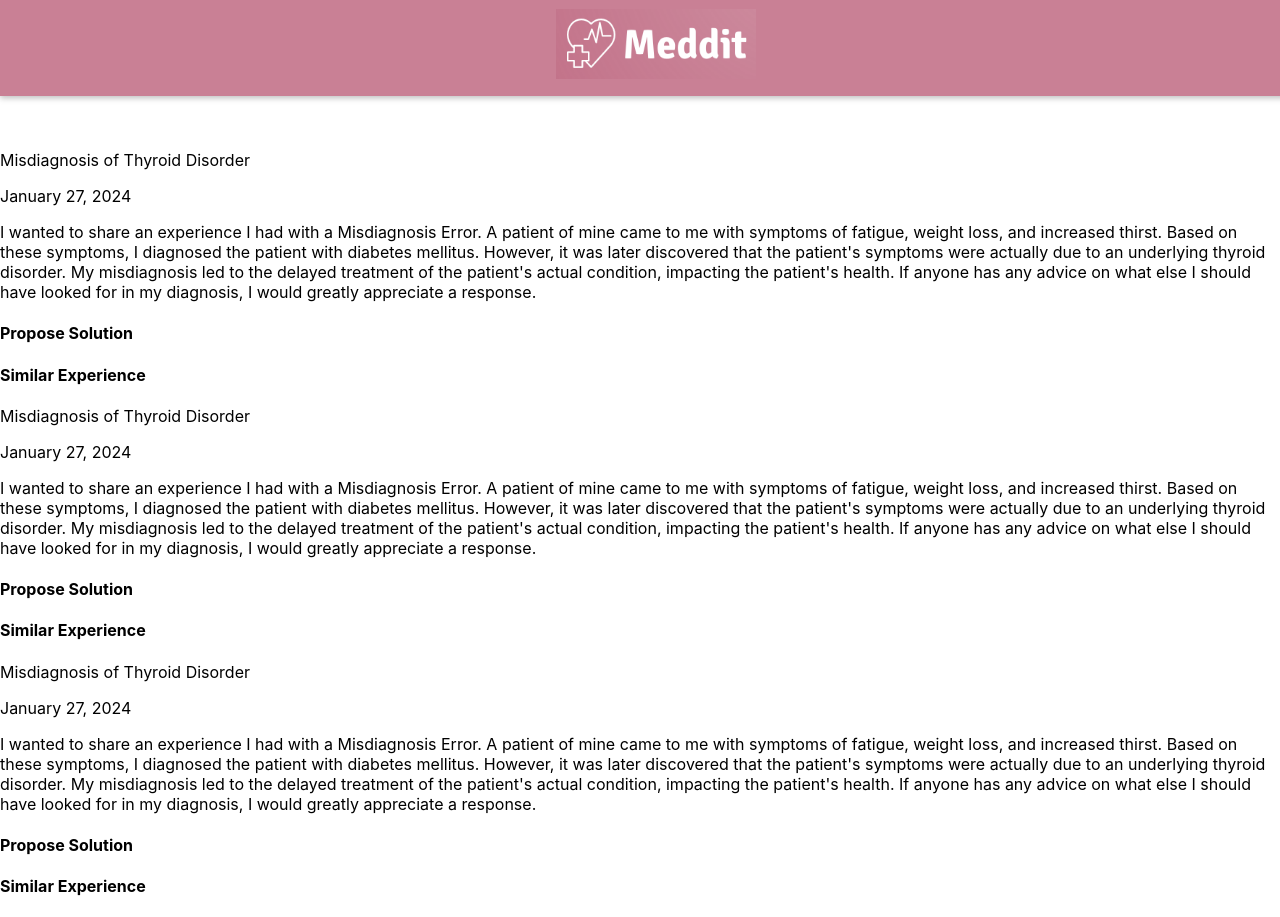
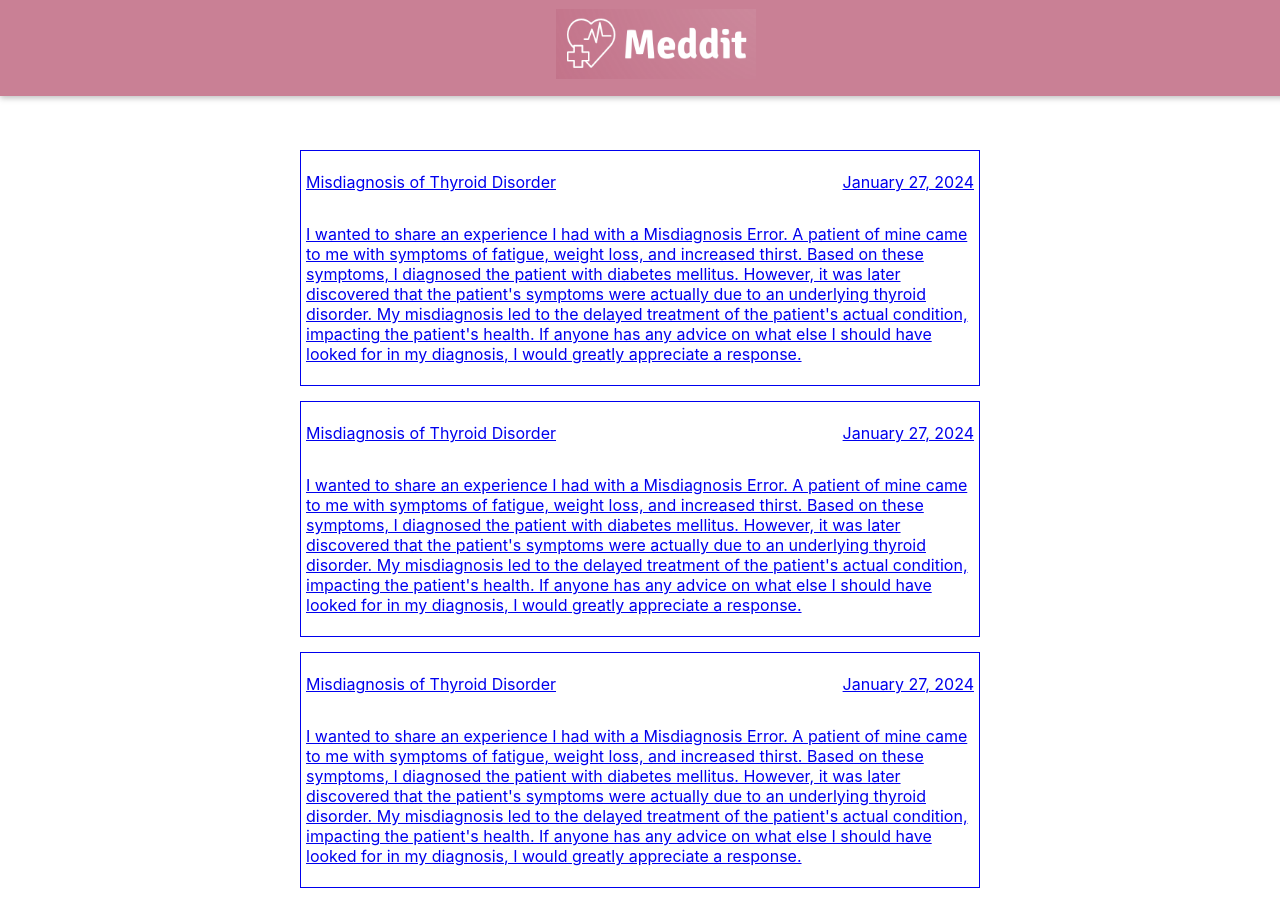
Before and after one commit to Raviteja-Tammana/Meddit, a React (Create React App) app in the folder Frontend/meddit_frontend/: page /feed in a window 1280 px wide. Built offline with nearby package versions, Linux system fonts and the light colour scheme.

Commit message:
styling feed and post link

```diff
--- a/Frontend/meddit_frontend/public/index.html
+++ b/Frontend/meddit_frontend/public/index.html
@@ -2,7 +2,7 @@
 <html lang="en">
   <head>
     <meta charset="utf-8" />
-    <link rel="icon" href="%PUBLIC_URL%/favicon.ico" />
+    <link rel="icon" href="medfavi.ico" />
     <meta name="viewport" content="width=device-width, initial-scale=1" />
     <meta name="theme-color" content="#000000" />
     <meta
--- a/Frontend/meddit_frontend/src/feed/Post.css
+++ b/Frontend/meddit_frontend/src/feed/Post.css
@@ -0,0 +1,15 @@
+.post-header {
+    display: flex;
+    justify-content: space-between;
+
+}
+
+.post {
+    display: block;
+    margin-left: 300px;
+    margin-right: 300px;
+    margin-top: 15px;
+    margin-bottom: 15px;
+    border: 1px solid;
+    padding: 5px;
+}
--- a/Frontend/meddit_frontend/src/feed/Post.js
+++ b/Frontend/meddit_frontend/src/feed/Post.js
@@ -1,8 +1,10 @@
 import React from "react";
+import { Link } from "react-router-dom";
 import './Post.css'
 
 const Post = props => {
     return(
+        <Link to='/feed/{props.id}'>
             <div className="post">
                 <div className="post-header">
                         <p>{props.title}</p>
@@ -13,13 +15,8 @@ const Post = props => {
                         {props.content}
                     </p>
                 </div>
-            <div className="propose_solution">
-                <h4>Propose Solution</h4>
             </div>
-            <div className="similar_experience">
-                <h4>Similar Experience</h4>
-            </div>
-        </div>
+        </Link>
     )
 }
 
```
Also changed, not shown: 1 other file (tests, documents, lock files or other folders). Lines whose indentation alone changed are shown as unchanged.
